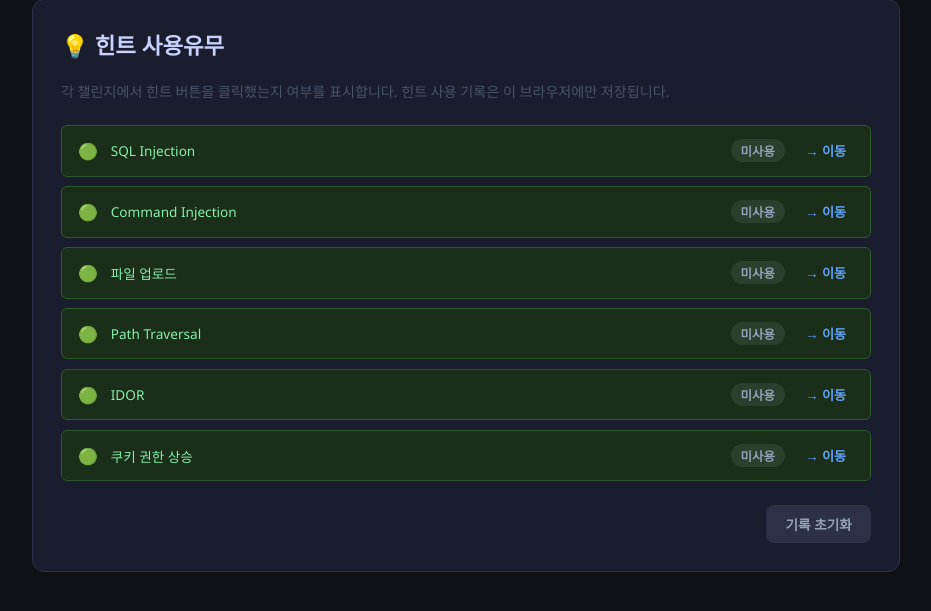
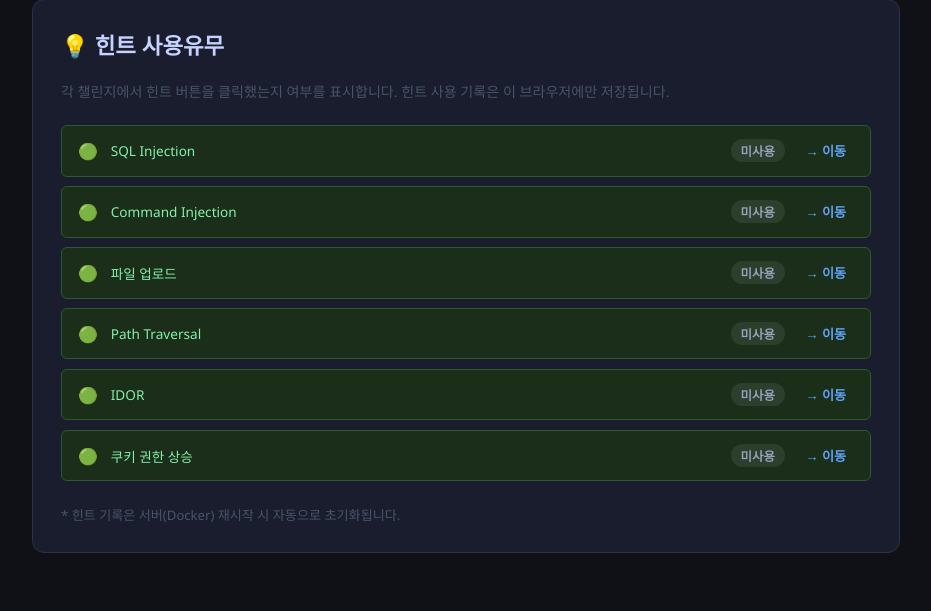
Before and after one commit to kokobobo634-hash/Test_Lab, a Flask app: page /solutions in a window 1280 px wide. Shown: the part 91-702 px from the top of the page, without its empty margins (174-1105 px from the left). Run offline with Flask 3, Linux system fonts and the light colour scheme; parts of the project's set-up code (start-up, migrations or seed data) failed here and were passed over.

Commit message:
feat: auto-reset hints on Docker restart via boot token
- BOOT_TOKEN generated at startup (uuid), injected via context_processor
- base.html checks localStorage.bootToken vs server token on every page load
- mismatch → clears hintUsed, updates token
- removed manual reset button from 힌트 사용유무 page

Co-Authored-By: Claude Sonnet 4.6 <noreply@anthropic.com>

```diff
--- a/app.py
+++ b/app.py
@@ -2,12 +2,19 @@ import os
 import sqlite3
 import subprocess
 import urllib.parse
+import uuid
+
+BOOT_TOKEN = str(uuid.uuid4())[:12]  # 컨테이너 재시작마다 새로 생성
 
 from flask import (Flask, jsonify, make_response, redirect, render_template,
                    request, send_file, url_for)
 
 app = Flask(__name__)
 app.secret_key = "super_secret_key_1234"
+
+@app.context_processor
+def inject_boot_token():
+    return {"boot_token": BOOT_TOKEN}
 
 DB_PATH = "/app/data/test.db"
 UPLOAD_DIR = "/app/uploads"
--- a/templates/base.html
+++ b/templates/base.html
@@ -17,7 +17,16 @@
     document.querySelector('#hint-' + vulnKey + ' .hint-btn').classList.add('hint-used');
   }
 
-  // on page load, restore hint button state
+  // 컨테이너 재시작 감지 → hintUsed 자동 초기화
+  (function() {
+    const serverBoot = "{{ boot_token }}";
+    if (localStorage.getItem('bootToken') !== serverBoot) {
+      localStorage.removeItem('hintUsed');
+      localStorage.setItem('bootToken', serverBoot);
+    }
+  })();
+
+  // 페이지 로드 시 힌트 버튼 상태 복원
   document.addEventListener('DOMContentLoaded', function() {
     const used = JSON.parse(localStorage.getItem('hintUsed') || '{}');
     Object.keys(used).forEach(function(key) {
--- a/templates/solutions.html
+++ b/templates/solutions.html
@@ -7,9 +7,7 @@
 
   <div class="hint-status-grid" id="hintStatusGrid"></div>
 
-  <div style="margin-top:1.5rem; text-align:right">
-    <button class="btn btn-secondary" onclick="resetHints()" style="font-size:0.85rem">기록 초기화</button>
-  </div>
+  <p class="muted" style="margin-top:1.5rem; font-size:0.82rem">* 힌트 기록은 서버(Docker) 재시작 시 자동으로 초기화됩니다.</p>
 </div>
 
 <script>
@@ -37,12 +35,6 @@ function renderStatus() {
   }).join('');
 }
 
-function resetHints() {
-  if (confirm('힌트 사용 기록을 초기화하시겠습니까?')) {
-    localStorage.removeItem('hintUsed');
-    renderStatus();
-  }
-}
 
 renderStatus();
 </script>
```
